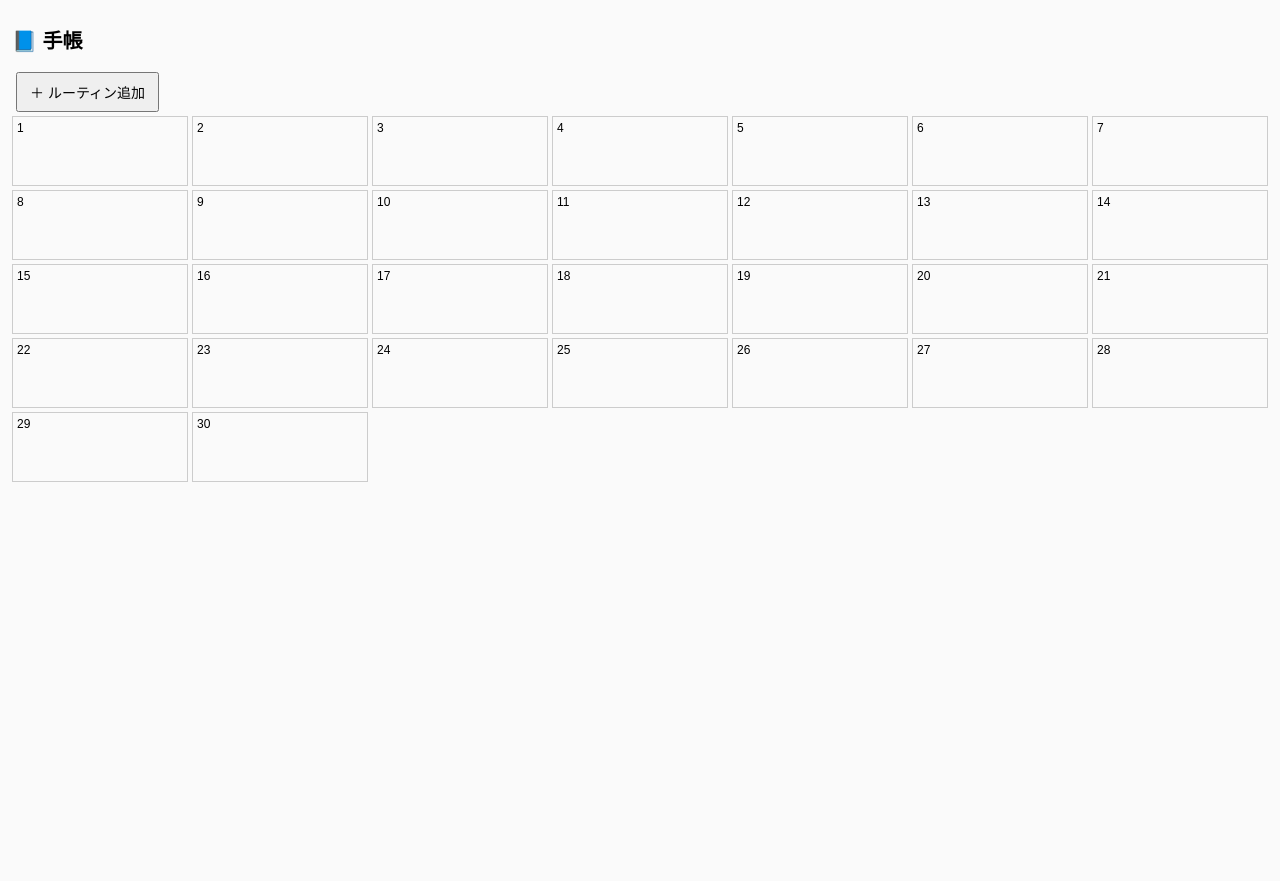
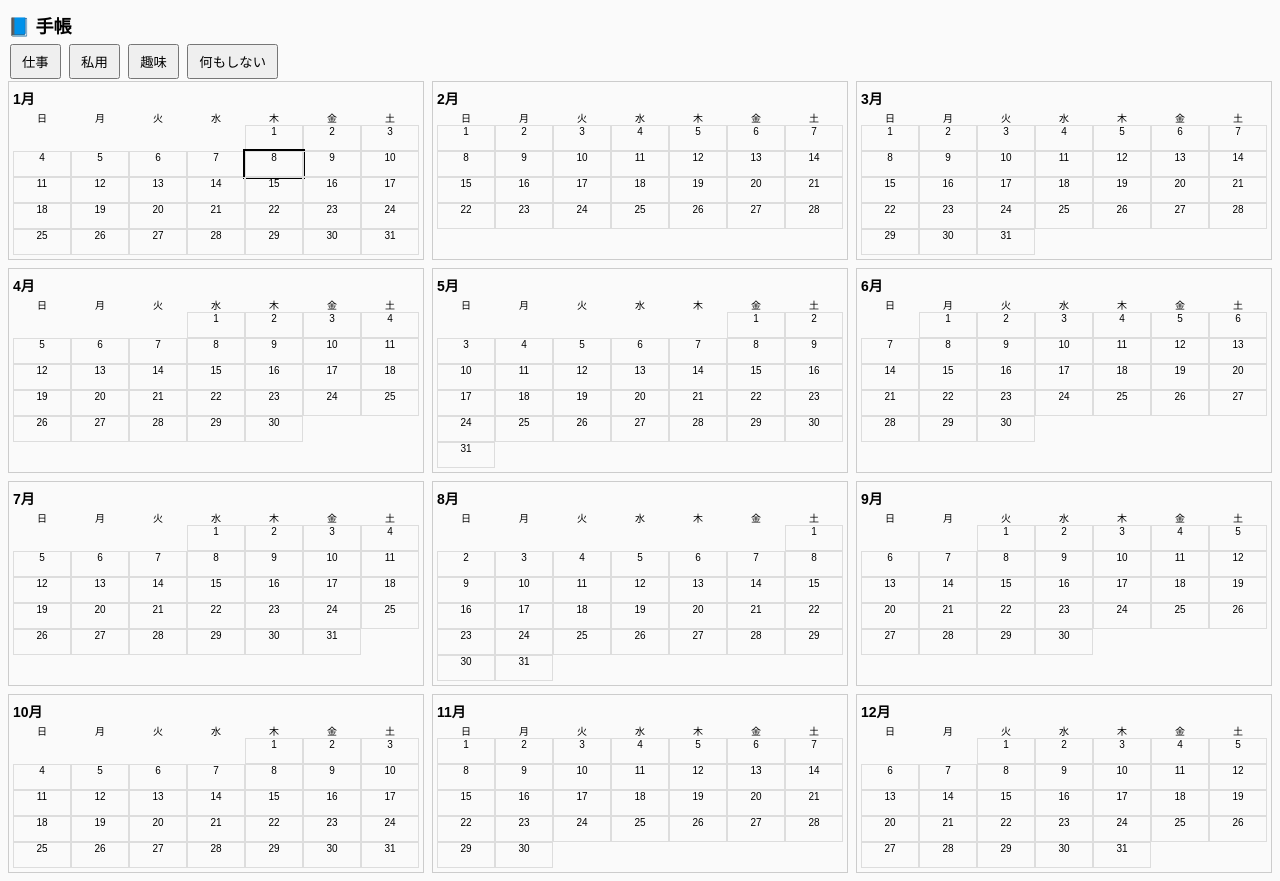
Before and after one commit to smallpondkosuke08bloom12-eng/techo, a plain HTML site: page index.html in a window 1280 px wide. Before the commit the page ends 800 px from the top, so only its background shows below. Drawn offline with Linux system fonts and the light colour scheme.

Commit message:
Refactor index.html for improved structure and styles

```diff
--- a/index.html
+++ b/index.html
@@ -6,77 +6,84 @@
 <meta name="viewport" content="width=device-width, initial-scale=1">
 <link rel="manifest" href="manifest.json">
 <style>
-    body {
-      font-family: sans-serif;
-      margin: 0;
-      padding: 12px;
-      background: #fafafa;
-    }
-    h1 { font-size: 20px; }
-    button {
-      padding: 8px 12px;
-      margin: 4px;
-      font-size: 14px;
-    }
-    .calendar {
-      display: grid;
-      grid-template-columns: repeat(7, 1fr);
-      gap: 4px;
-    }
-    .day {
-      border: 1px solid #ccc;
-      min-height: 60px;
-      font-size: 12px;
-      padding: 4px;
-    }
-    .routine {
-      background: #e0e0ff;
-      margin-top: 4px;
-      padding: 2px;
-      cursor: pointer;
-    }
+body{font-family:sans-serif;margin:0;padding:8px;background:#fafafa}
+h1{font-size:18px;margin:4px 0}
+#routines button{margin:2px;padding:6px 10px}
+.year{display:grid;grid-template-columns:repeat(3,1fr);gap:8px}
+.month{border:1px solid #ccc;padding:4px}
+.month h2{font-size:14px;margin:2px 0}
+.week{display:grid;grid-template-columns:repeat(7,1fr);font-size:10px;text-align:center}
+.days{display:grid;grid-template-columns:repeat(7,1fr)}
+.day{border:1px solid #ddd;min-height:24px;font-size:10px;text-align:center;cursor:pointer}
+.work{background:#ffdede}
+.life{background:#deebff}
+hobby{background:#deffe4}
+.none{background:#eee}
+.today{outline:2px solid #000}
+textarea{width:100%;font-size:12px}
 </style>
 </head>
 <body>
-
 <h1>📘 手帳</h1>
 
-<button onclick="addRoutine()">＋ ルーティン追加</button>
+<div id="routines">
+<button onclick="setMode('work')">仕事</button>
+<button onclick="setMode('life')">私用</button>
+<button onclick="setMode('hobby')">趣味</button>
+<button onclick="setMode('none')">何もしない</button>
+</div>
 
-<div class="calendar" id="calendar"></div>
+<div class="year" id="calendar"></div>
 
 <script>
-const calendar = document.getElementById("calendar");
-const days = 30;
+const calendar=document.getElementById('calendar');
+const modes=['work','life','hobby','none'];
+let currentMode='work';
+const today=new Date().toISOString().slice(0,10);
 
-function load() {
-  calendar.innerHTML = "";
-  for (let i = 1; i <= days; i++) {
-    const d = document.createElement("div");
-    d.className = "day";
-    d.innerHTML = i;
-    const saved = localStorage.getItem("day" + i);
-    if (saved) d.innerHTML += saved;
-    calendar.appendChild(d);
+function setMode(m){currentMode=m}
+
+function save(key,val){localStorage.setItem(key,JSON.stringify(val))}
+function load(key){return JSON.parse(localStorage.getItem(key)||'{}')}
+
+const marks=load('marks');
+const todos=load('todos');
+
+function render(){
+calendar.innerHTML='';
+const y=new Date().getFullYear();
+for(let m=0;m<12;m++){
+const month=document.createElement('div');month.className='month';
+month.innerHTML=`<h2>${m+1}月</h2>`;
+const week=document.createElement('div');week.className='week';
+['日','月','火','水','木','金','土'].forEach(w=>week.innerHTML+=`<div>${w}</div>`);
+month.appendChild(week);
+const days=document.createElement('div');days.className='days';
+const first=new Date(y,m,1).getDay();
+for(let i=0;i<first;i++)days.innerHTML+='<div></div>';
+const last=new Date(y,m+1,0).getDate();
+for(let d=1;d<=last;d++){
+const date=`${y}-${String(m+1).padStart(2,'0')}-${String(d).padStart(2,'0')}`;
+const div=document.createElement('div');
+div.className='day';
+if(marks[date])div.classList.add(marks[date]);
+if(date===today)div.classList.add('today');
+div.textContent=d;
+div.onclick=()=>{
+marks[date]=currentMode;save('marks',marks);
+const t=prompt('TODO（空でキャンセル）',todos[date]||'');
+if(t!==null){todos[date]=t;save('todos',todos)}
+render();
+};
+days.appendChild(div);
+}
+month.appendChild(days);
+calendar.appendChild(month);
 }
 }
 
-function addRoutine() {
-  const text = prompt("ルーティン内容（例：散歩・読書）");
-  if (!text) return;
-  const day = prompt("何日？（数字）");
-  if (!day) return;
-  const html = `<div class="routine">${text}</div>`;
-  localStorage.setItem("day" + day, html);
-  load();
-}
-
-if ("serviceWorker" in navigator) {
-  navigator.serviceWorker.register("sw.js");
-}
-
-load();
+if('serviceWorker'in navigator){navigator.serviceWorker.register('sw.js')}
+render();
 </script>
-
 </body>
 </html>
```
Lines whose indentation alone changed are shown as unchanged.
